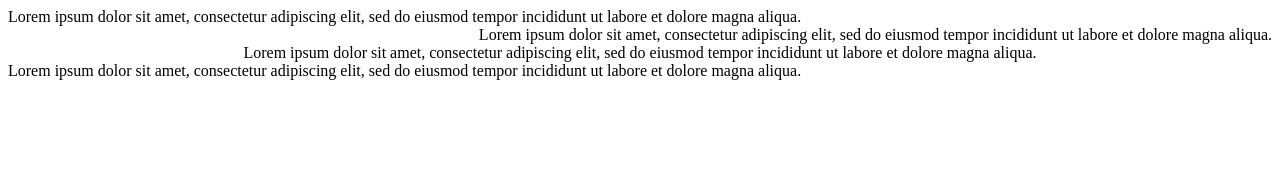
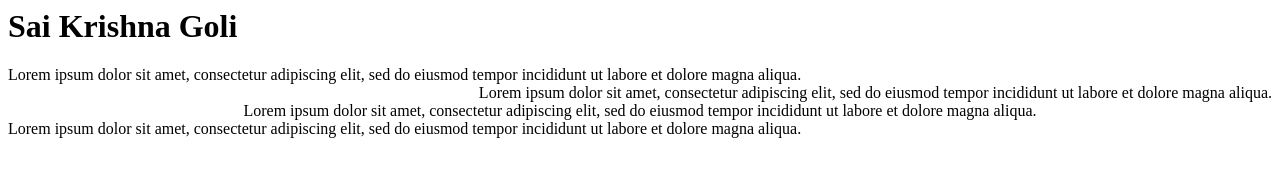
Before and after one commit to saikgoli-web/saikgoli-web.github.io, a plain HTML site: page index.html in a window 1280 px wide. Drawn offline with Linux system fonts and the light colour scheme.

Commit message:
Update index.html

```diff
--- a/index.html
+++ b/index.html
@@ -3,6 +3,7 @@
     <title>Div Align Attribbute</title>
   </head>
   <body>
+    <h1>Sai Krishna Goli</h1>
     <div align="left">
       Lorem ipsum dolor sit amet, consectetur adipiscing elit, sed do eiusmod tempor incididunt ut
       labore et dolore magna aliqua.
```
